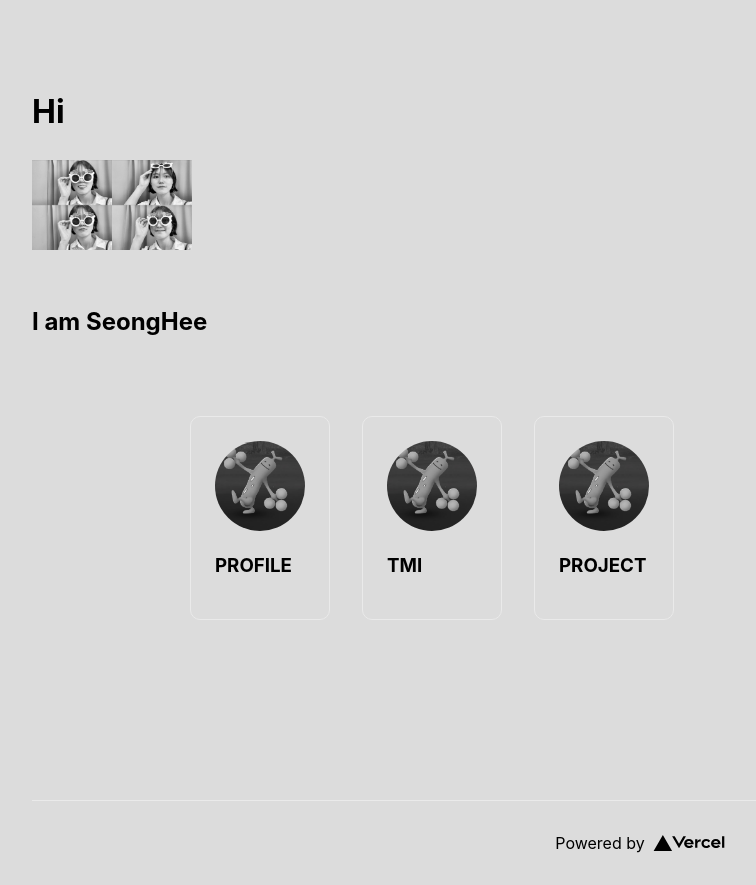
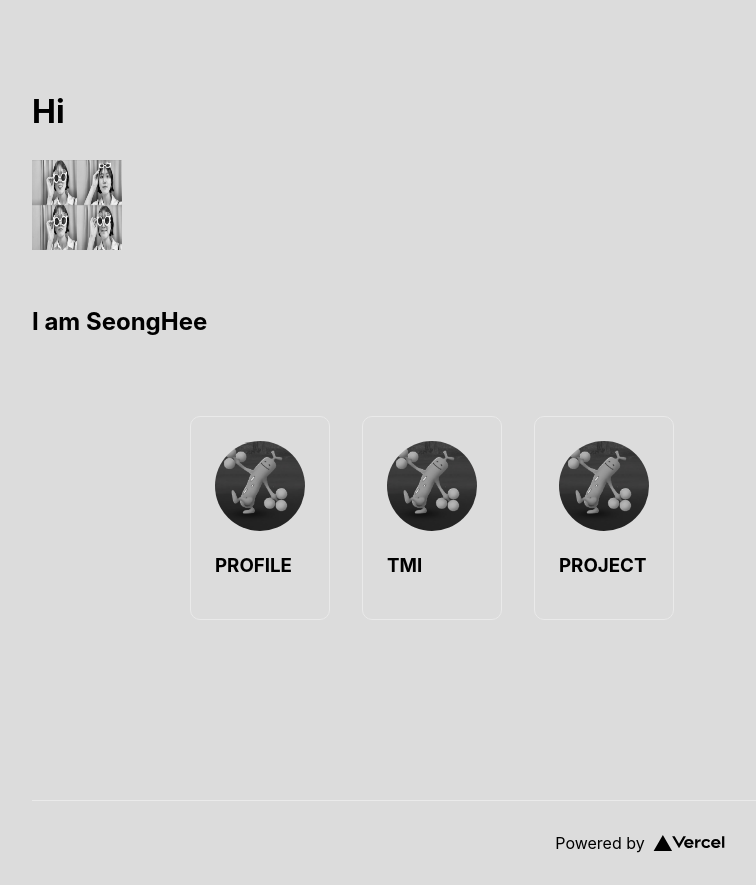
Before and after one commit to tjdgml97/nextjs, a Next.js app: page / in a window 1280 px wide. Shown: the whole page, without its empty margins (0-756 px from the left). Built offline with nearby package versions, Linux system fonts and the light colour scheme.

Commit message:
change Image  height

```diff
--- a/pages/index.js
+++ b/pages/index.js
@@ -30,7 +30,7 @@ export default function Home() {
         </h2> */}
 
         {/* <Link href="post/first-post"></Link> */}
-        <h3 className={styles.face}>Hi<br></br><img  src="img/IMG_1154.jpg"/><br></br></h3>
+        <h3 className={styles.face}>Hi<br></br><Image width={100} height={100} src="img/IMG_1154.jpg"/><br></br></h3>
         <h2>I am SeongHee</h2>
 
         <p className={styles.description}>
```
